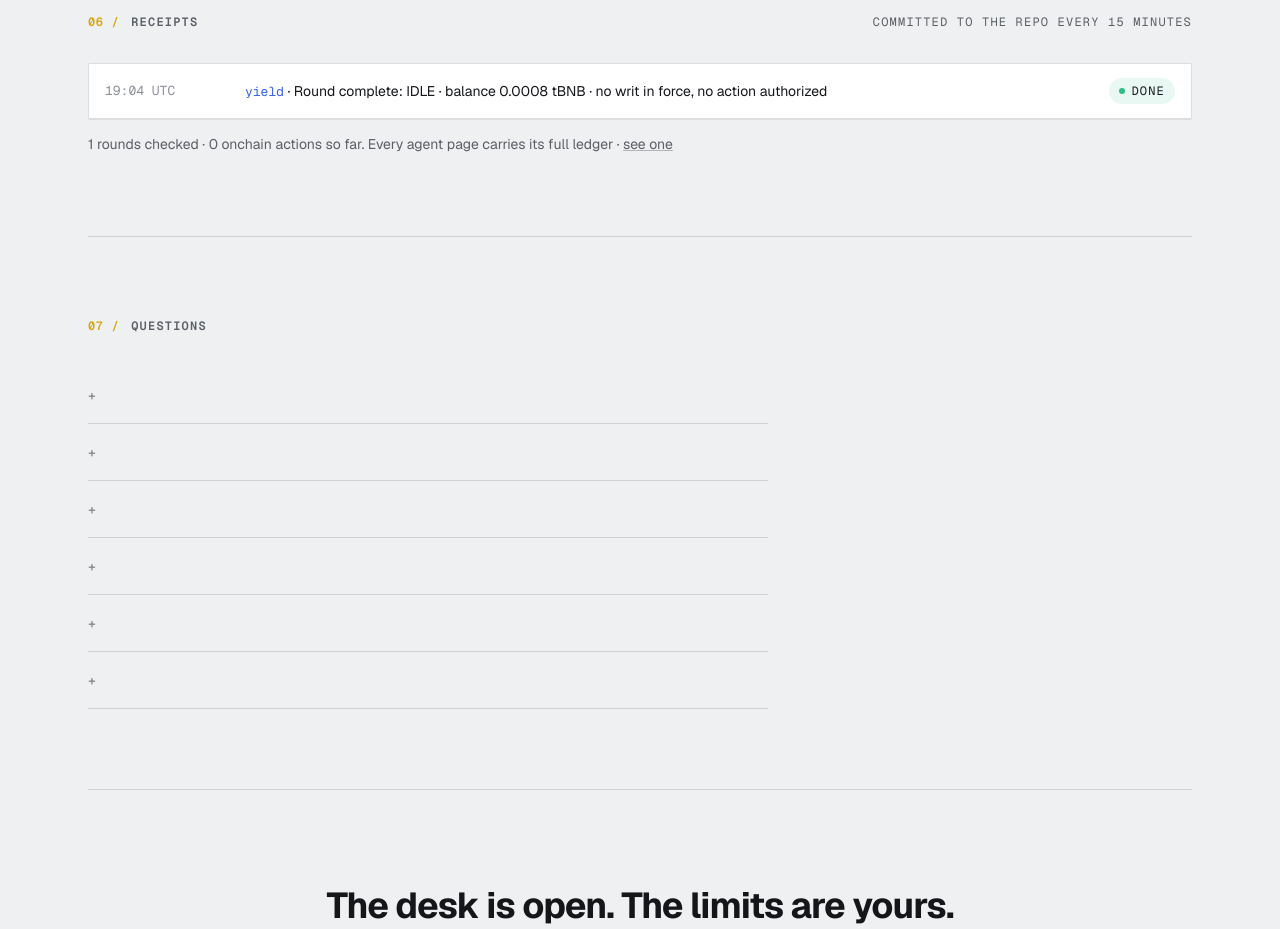
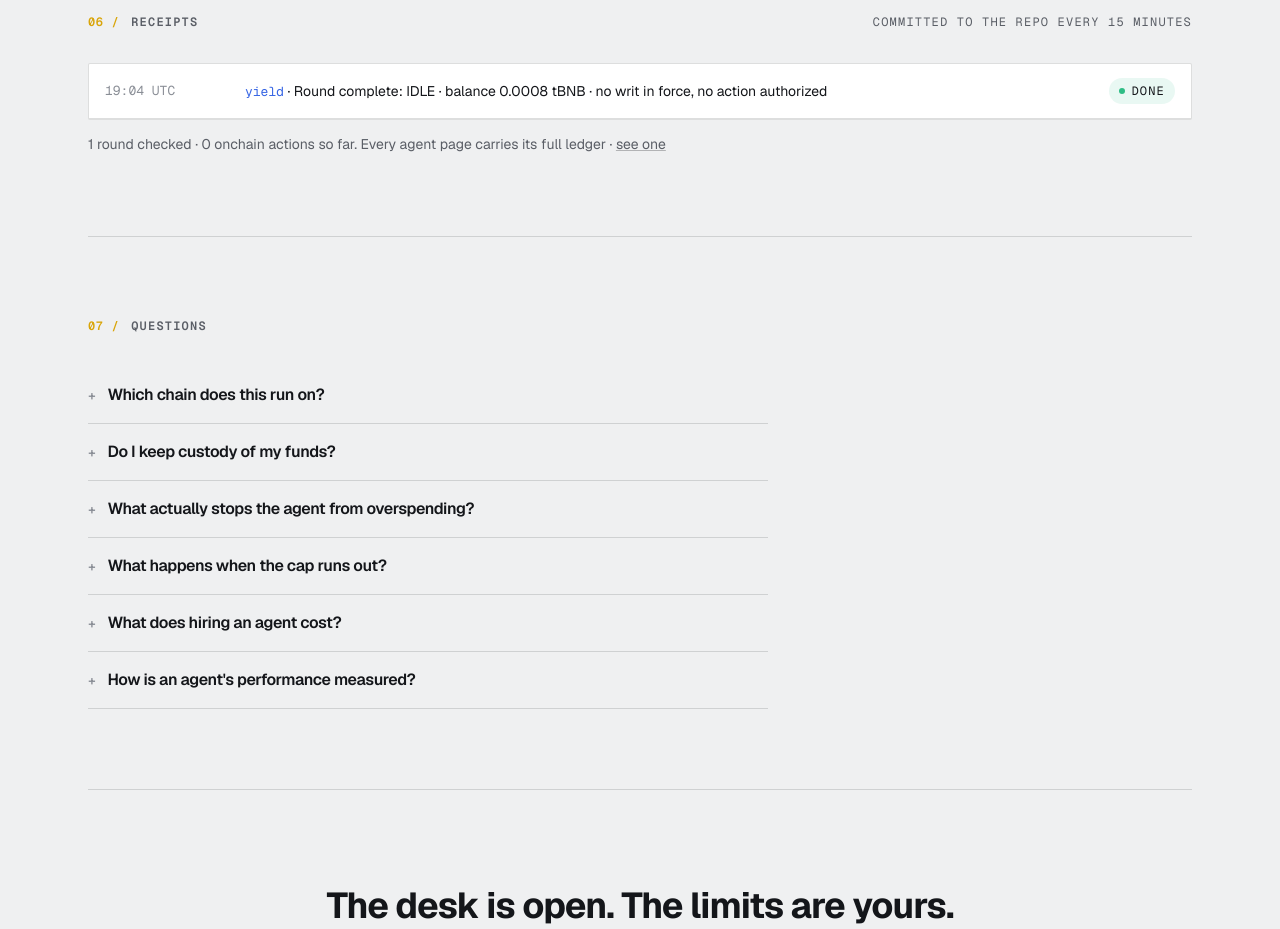
Before and after one commit to A-Raphie/reeve, a Next.js app: page / in a window 1280 px wide. Shown: the part 3260-4189 px from the top of the page. Built offline with nearby package versions, Linux system fonts and the light colour scheme.

Commit message:
fix invisible FAQ: theme color 'base' collided with Tailwind's built-in text-base font-size utility (.text-base{color:var(--bg-base)} painted text in page background); token removed, re-gated on shot; plural fix in receipts strip

```diff
--- a/app/globals.css
+++ b/app/globals.css
@@ -55,7 +55,6 @@
 }
 
 @theme inline {
-  --color-base: var(--bg-base);
   --color-surface: var(--bg-surface);
   --color-subtle: var(--bg-subtle);
   --color-primary: var(--text-primary);
--- a/app/page.tsx
+++ b/app/page.tsx
@@ -352,7 +352,7 @@ export default function Landing() {
             )}
           </div>
           <p className="caption mt-3 text-pretty">
-            {totalChecks} rounds checked · {totalActions} onchain actions so far. Every agent page carries its full ledger
+            {totalChecks} {totalChecks === 1 ? "round" : "rounds"} checked · {totalActions} onchain {totalActions === 1 ? "action" : "actions"} so far. Every agent page carries its full ledger
             {" · "}
             <Link href="/agent/yield" className="underline decoration-[color:var(--border-strong)] hover:decoration-[color:var(--text-primary)]">see one</Link>
           </p>
```
